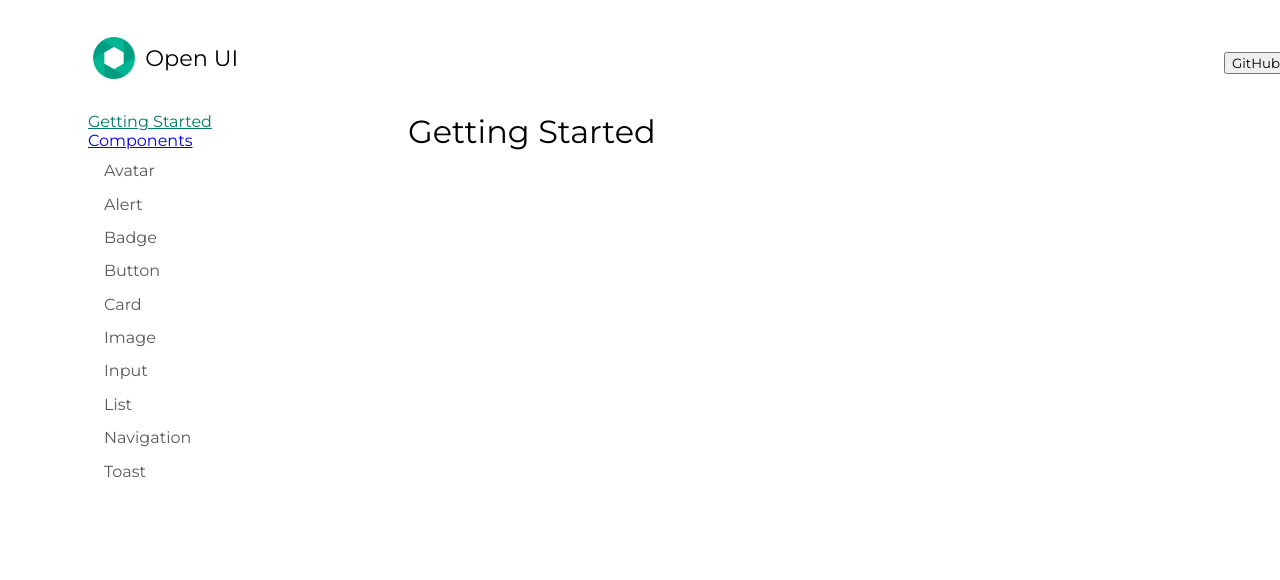
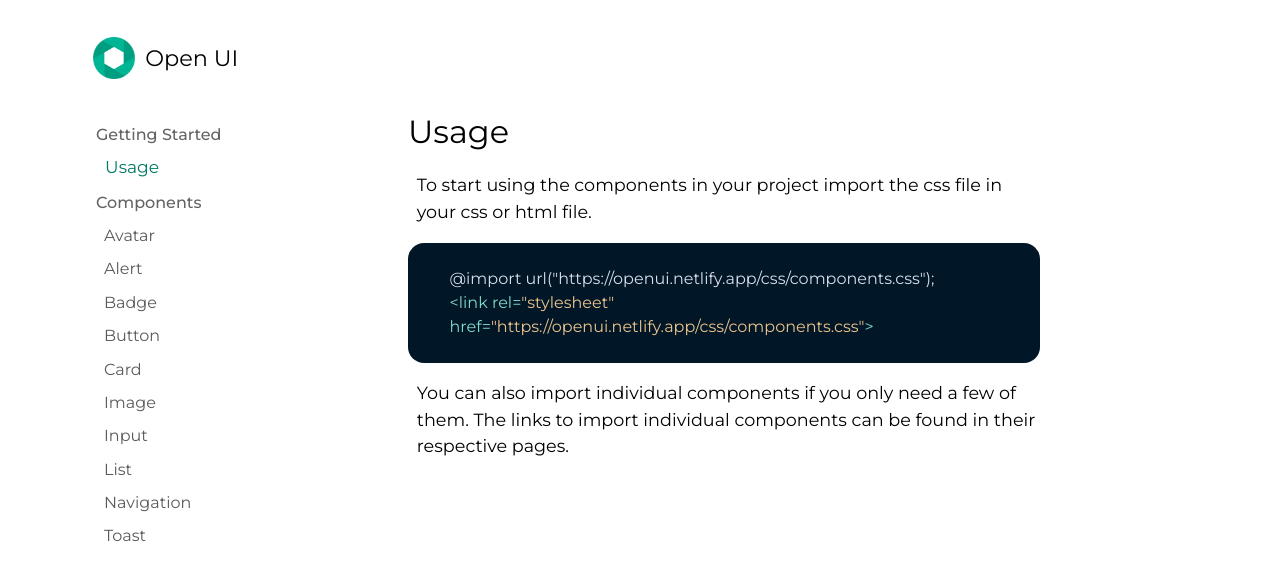
Before and after one commit to RohitDhatrak/OpenUI, a plain HTML site: page pages/usage.html in a window 1280 px wide. Drawn offline with Linux system fonts and the light colour scheme.

Commit message:
renamed to usage

```diff
--- a/pages/getstarted.html
+++ b/pages/usage.html
@@ -4,12 +4,13 @@
         <meta charset="UTF-8" />
         <meta http-equiv="X-UA-Compatible" content="IE=edge" />
         <meta name="viewport" content="width=device-width, initial-scale=1.0" />
-        <title>Getting Started</title>
+        <title>Usage</title>
         <link rel="stylesheet" href="/css/header.css" />
         <link rel="stylesheet" href="/css/comp-page.css" />
         <link rel="stylesheet" href="/css/components.css" />
         <link rel="shortcut icon" href="/images/logo.png" type="image/x-icon" />
         <link rel="apple-touch-icon" href="/images/logo.png" />
+        <link rel="stylesheet" href="/css/night-owl.css" />
     </head>
     <body>
         <header class="header">
@@ -23,23 +24,16 @@
                     />
                     <span class="brandname-title">Open UI</span>
                 </span>
-                <a
-                    href="https://github.com/RohitDhatrak/OpenUI"
-                    class="github-link"
-                >
-                    <button class="github-btn">GitHub</button>
-                </a>
             </a>
         </header>
         <nav class="site-nav">
-            <div class="nav-heading nav-getstarted">
-                <a style="color: #027a64" href="/pages/getstarted.html"
-                    >Getting Started</a
-                >
+            <div class="nav-main-heading">Getting Started</div>
+
+            <div class="nav-sub-heading nav-getstarted">
+                <a style="color: #027a64" href="/pages/usage.html">Usage</a>
             </div>
-            <div class="nav-heading nav-comp-heading">
-                <a href="/pages/components.html">Components</a>
-            </div>
+
+            <div class="nav-main-heading">Components</div>
             <ul class="nav-comp-section">
                 <li class="component-links">
                     <a href="/pages/components/Avatar/avatar.html">Avatar</a>
@@ -70,21 +64,6 @@
                         >Navigation</a
                     >
                 </li>
-                <!-- <li class="component-links">
-                    <a href="/pages/components/Modal/modal.html">Modal</a>
-                </li> -->
-                <!-- <li class="component-links">
-                    <a href="/pages/components/Rating/rating.html">Rating</a>
-                </li> -->
-                <!-- <li class="component-links">
-                    <a href="/pages/components/Rating/rating.html">Slider</a>
-                </li> -->
-                <!-- <li class="component-links">
-                    <a href="/pages/components/Grid/grid.html">Grid</a>
-                </li> -->
-                <!-- <li class="component-links">
-                    <a href="/pages/components/Text/text.html">Text</a>
-                </li> -->
                 <li class="component-links">
                     <a href="/pages/components/Toast/toast.html">Toast</a>
                 </li>
@@ -92,7 +71,25 @@
             </ul>
         </nav>
         <main class="comp-disp">
-            <h1 class="comp-disp-header">Getting Started</h1>
+            <h1 class="comp-disp-header">Usage</h1>
+            <p class="comp-desc">
+                To start using the components in your project import the css
+                file in your css or html file.
+            </p>
+            <pre class="comp-code-container"><code class="html">
+        @import url("https://openui.netlify.app/css/components.css");
+        &lt;link rel="stylesheet"
+        href="https://openui.netlify.app/css/components.css">
+            </code></pre>
+            <p class="comp-desc">
+                You can also import individual components if you only need a few
+                of them. The links to import individual components can be found
+                in their respective pages.
+            </p>
         </main>
+        <script src="/javascript/highlight.js"></script>
+        <script>
+            hljs.highlightAll();
+        </script>
     </body>
 </html>
```
